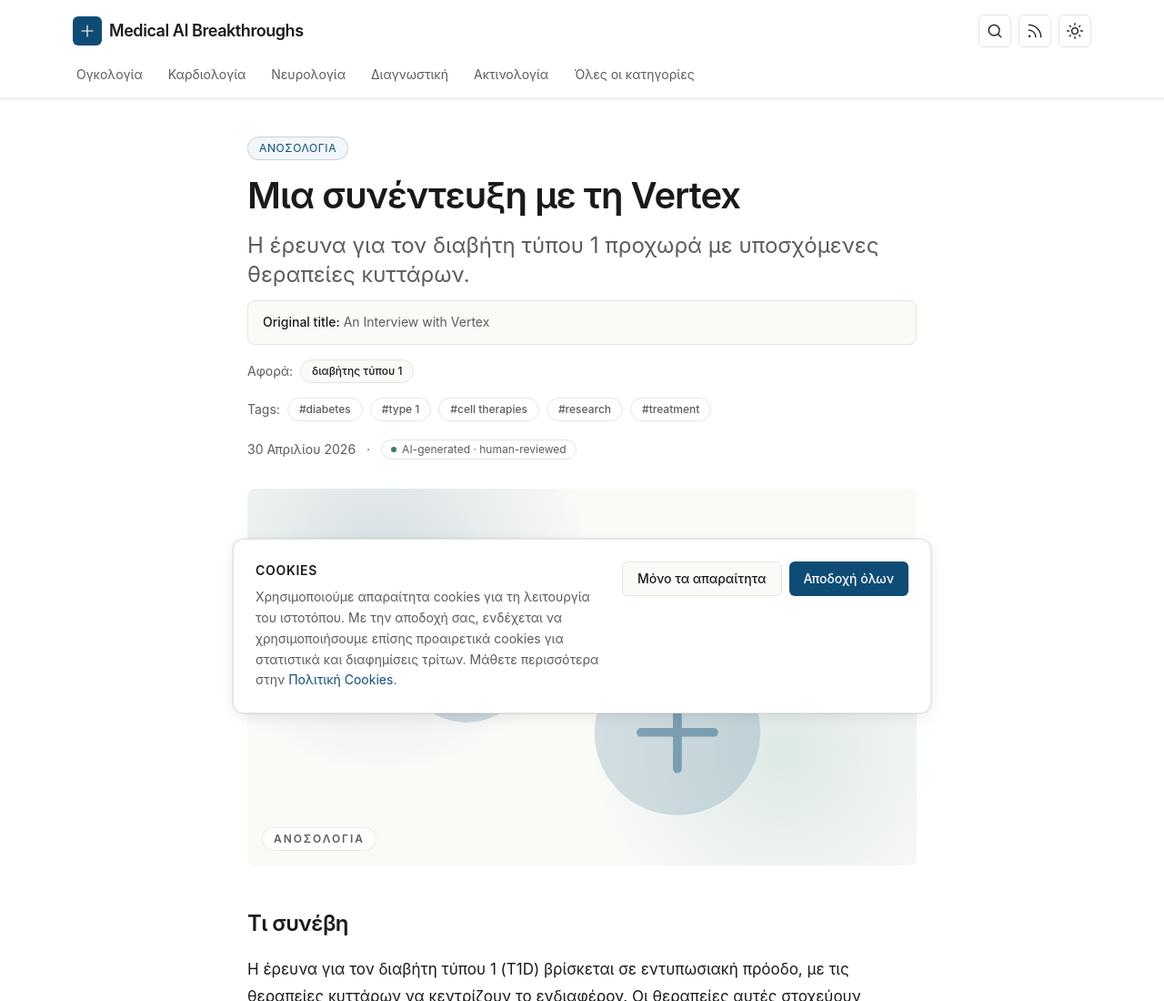
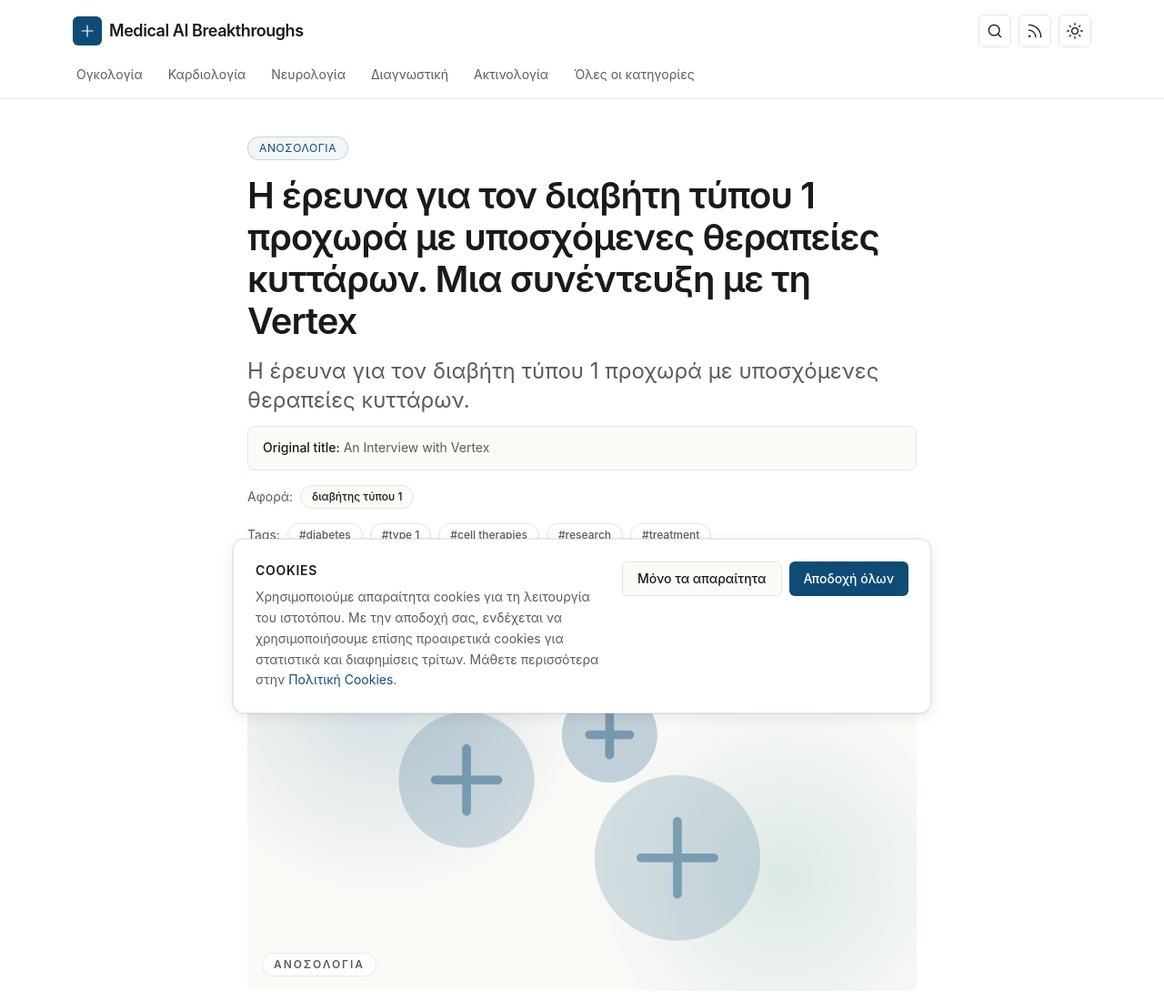
Before and after one commit to markware-aws/aimedical, an Astro site in the folder fe/: page /articles/2026/mia-synenteyxi-me-ti-vertex in a window 1280 px wide. Shown: the top 1100 px of the page at 91% size. Built offline with nearby package versions, Linux system fonts and the light colour scheme; Astro itself is replaced by a stand-in of ours; a web font is replaced by a local one.

Commit message:
Update mia-synenteyxi-me-ti-vertex.mdx

```diff
--- a/fe/src/content/articles/2026/mia-synenteyxi-me-ti-vertex.mdx
+++ b/fe/src/content/articles/2026/mia-synenteyxi-me-ti-vertex.mdx
@@ -1,5 +1,5 @@
 ---
-title: "Μια συνέντευξη με τη Vertex"
+title: "Η έρευνα για τον διαβήτη τύπου 1 προχωρά με υποσχόμενες θεραπείες κυττάρων. Μια συνέντευξη με τη Vertex"
 originalTitle: "An Interview with Vertex"
 subtitle: "Η έρευνα για τον διαβήτη τύπου 1 προχωρά με υποσχόμενες θεραπείες κυττάρων."
 date: "2026-04-30"
```
